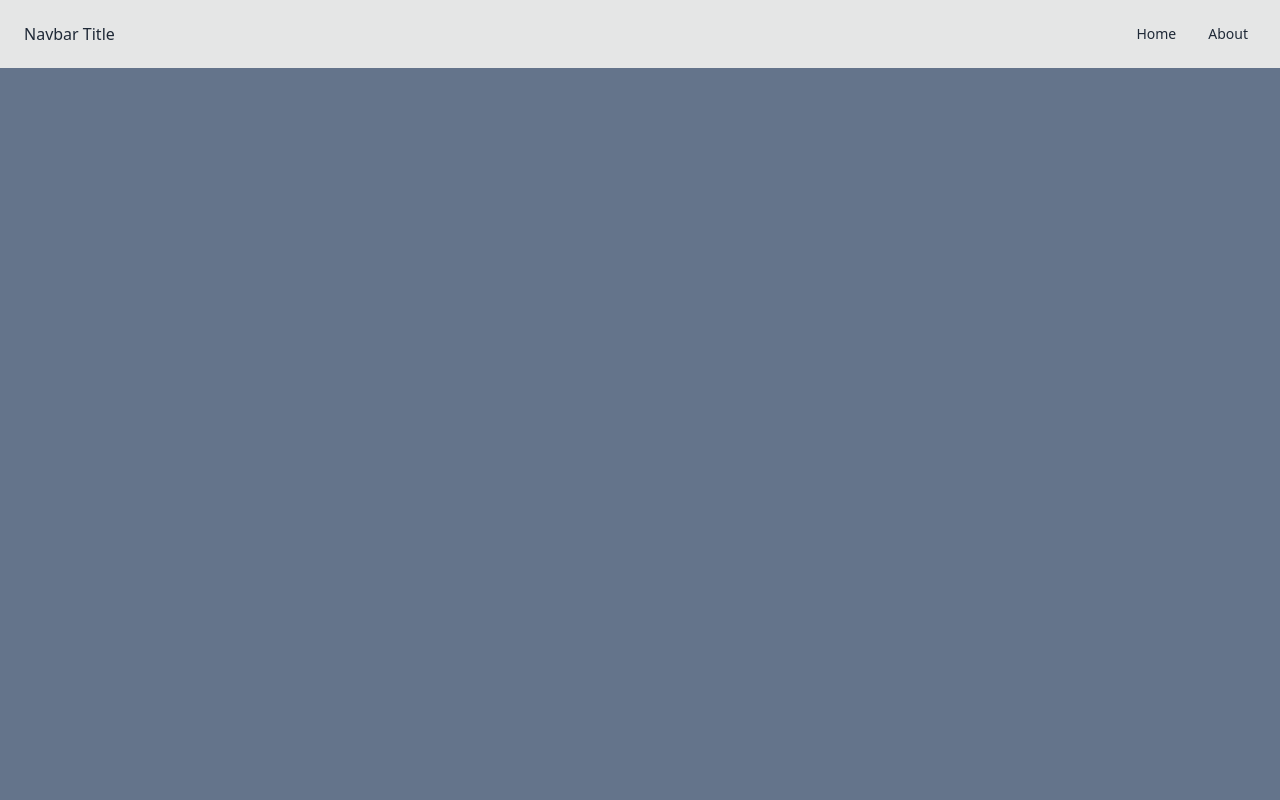
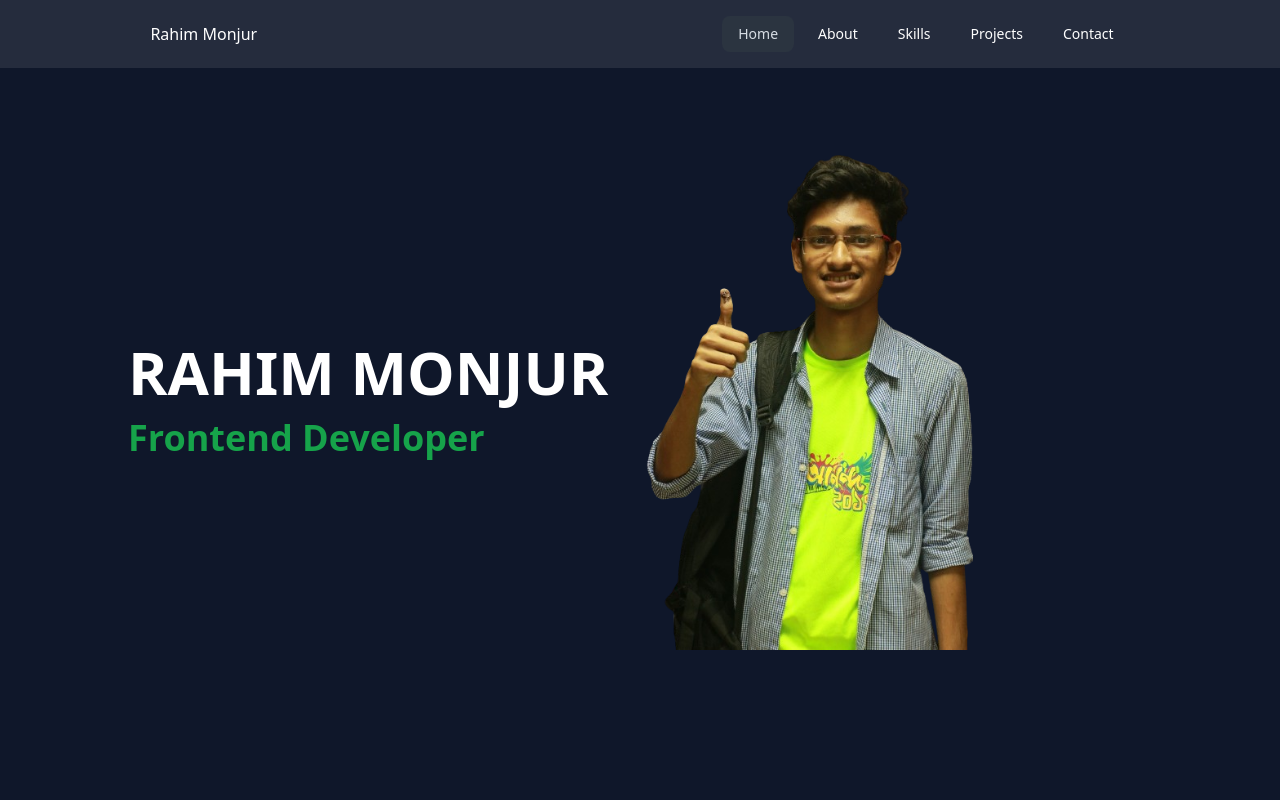
Before and after one commit to rahimatgit/my-portfolio, a React (Vite) app: page / in a window 1280 px wide. Shown: the top 800 px of the page. Built offline with nearby package versions, Linux system fonts and the light colour scheme.

Commit message:
banner created

```diff
--- a/src/Layout/MainLayout.jsx
+++ b/src/Layout/MainLayout.jsx
@@ -4,7 +4,7 @@ import Sidebar from "../Pages/Home/Sidebar";
 
 const MainLayout = () => {
     return (
-        <div className="">
+        <div className="bg-slate-900">
             <Sidebar></Sidebar>
         </div>
     );
--- a/src/Pages/Home/Home.jsx
+++ b/src/Pages/Home/Home.jsx
@@ -1,10 +1,17 @@
-
+import image from '../../assets/rahim.png'
 
 
 const Home = () => {
     return (
-        <div id="home" className="h-[800px] w-full bg-slate-500">
-            home
+        <div id="home" className="min-h-screen w-[80%] mx-auto flex justify-center items-center ">
+            <div className='flex-1 space-y-4'>
+                <h2 className='text-3xl md:text-6xl font-bold text-white'>RAHIM MONJUR</h2>
+                <h4 className='text-2xl md:text-4xl font-bold text-green-600'>Frontend Developer</h4>
+            </div>
+            <div className='flex-1 '>
+                <img src={image} className=' h-[500px] ' alt="" />
+
+            </div>
         </div>
     );
 };
--- a/src/Pages/Home/Sidebar.jsx
+++ b/src/Pages/Home/Sidebar.jsx
@@ -1,6 +1,9 @@
 import Home from '../Home/Home'
 import About from '../About/About'
 import { Link } from 'react-scroll'
+import Skills from '../Skills/Skills';
+import Projects from '../Projects/Projects';
+import Contact from '../Contact/Contact';
 
 const Sidebar = () => {
     return (
@@ -9,13 +12,14 @@ const Sidebar = () => {
                 <input id="my-drawer-3" type="checkbox" className="drawer-toggle" />
                 <div className="drawer-content flex flex-col">
                     {/* Navbar */}
-                    <div className="w-full navbar fixed bg-base-300 ">
+                    <div className="w-full navbar fixed bg-base-300 bg-opacity-10">
+                        <div className='w-[80%] mx-auto'>
                         <div className="flex-none lg:hidden">
                             <label htmlFor="my-drawer-3" aria-label="open sidebar" className="btn btn-square btn-ghost">
                                 <svg xmlns="http://www.w3.org/2000/svg" fill="none" viewBox="0 0 24 24" className="inline-block w-6 h-6 stroke-current"><path strokeLinecap="round" strokeLinejoin="round" strokeWidth="2" d="M4 6h16M4 12h16M4 18h16"></path></svg>
                             </label>
                         </div>
-                        <div className="flex-1 px-2 mx-2">Navbar Title</div>
+                        <div className="flex-1 px-2 mx-2 text-white">Rahim Monjur</div>
                         <div className="flex-none hidden lg:block">
                             <ul className="menu menu-horizontal">
                                 {/* Navbar menu content here */}
@@ -23,20 +27,52 @@ const Sidebar = () => {
                                     to="home"
                                     spy={true}
                                     smooth={true}
-                                    offset={50}
-                                    duration={500} >Home</Link></li>
+                                    offset={-50}
+                                    duration={500}
+                                    className='text-white mr-2'
+                                    >Home</Link></li>
                                 <li><Link
                                     to="about"
                                     spy={true}
                                     smooth={true}
                                     offset={50}
-                                    duration={500} >About</Link></li>
+                                    duration={500}
+                                    className='text-white mr-2'
+                                    >About</Link></li>
+                                <li><Link
+                                    to="skills"
+                                    spy={true}
+                                    smooth={true}
+                                    offset={50}
+                                    duration={500}
+                                    className='text-white mr-2'
+                                    >Skills</Link></li>
+                                <li><Link
+                                    to="projects"
+                                    spy={true}
+                                    smooth={true}
+                                    offset={50}
+                                    duration={500}
+                                    className='text-white mr-2'
+                                    >Projects</Link></li>
+                                <li><Link
+                                    to="contact"
+                                    spy={true}
+                                    smooth={true}
+                                    offset={50}
+                                    duration={500}
+                                    className='text-white mr-2'
+                                    >Contact</Link></li>
                             </ul>
+                        </div>
                         </div>
                     </div>
                     {/* Page content here */}
                     <Home></Home>
                     <About></About>
+                    <Skills></Skills>
+                    <Projects></Projects>
+                    <Contact></Contact>
                 </div>
                 <div className="drawer-side">
                     <label htmlFor="my-drawer-3" aria-label="close sidebar" className="drawer-overlay"></label>
```
Also changed, not shown: src/assets/rahim-bg.jpg (added), src/assets/rahim.png (added).
